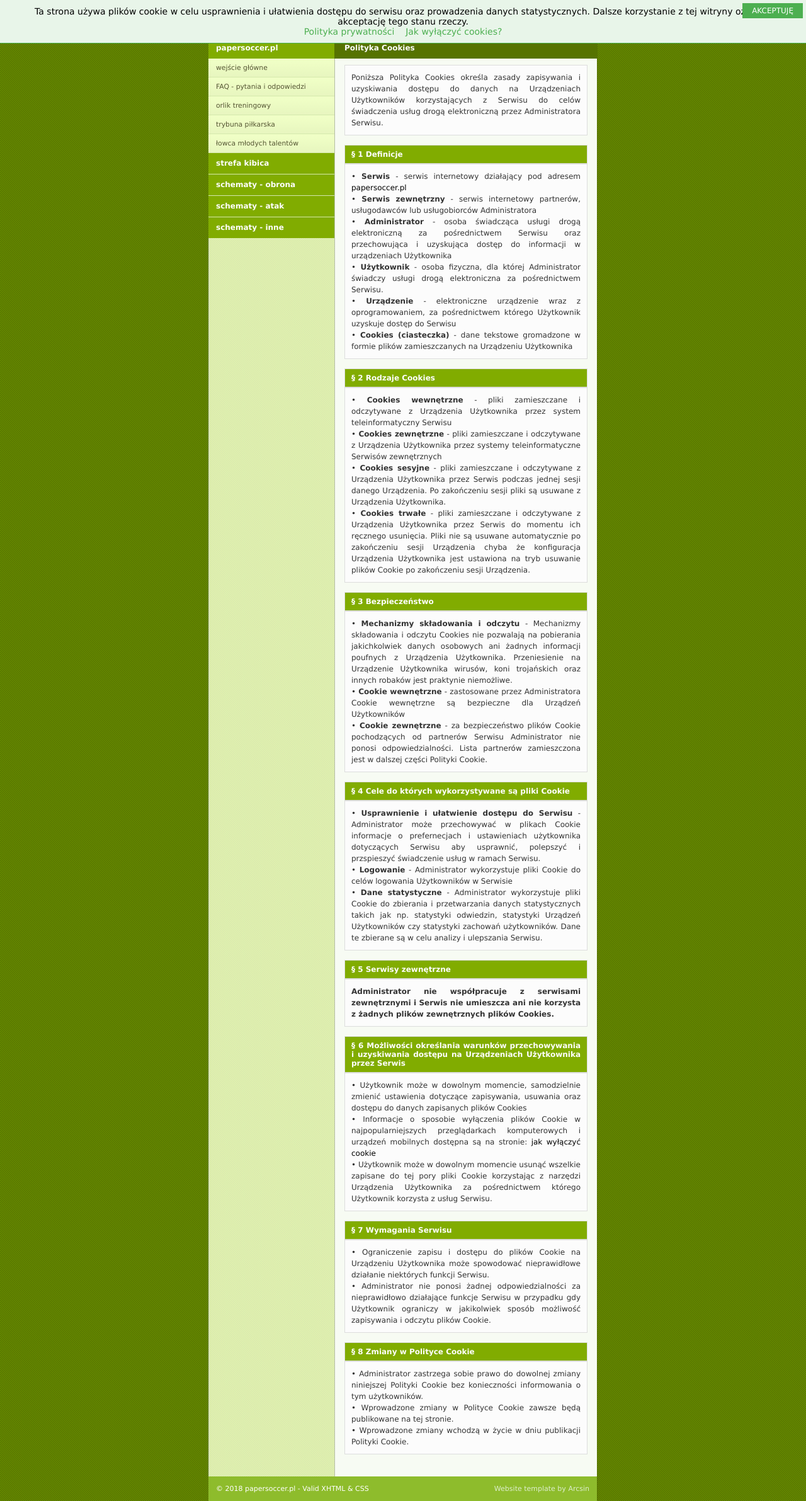
After one commit to slunzok/papersoccer, a Django app: page /cookies/ in a window 1280 px wide. The commit adds this page. Shown: the whole page at 63% size. Run offline with Django 3.2, Linux system fonts and the light colour scheme; data that the repository does not hold is empty.

Commit message:
Add policy privacy and FAQ, fix bug in edit scheme/replay directory templates

```diff
--- a/schemes/templates/schemes/base.html
+++ b/schemes/templates/schemes/base.html
@@ -16,6 +16,16 @@
 </head>
 <body>
 
+<div id="simplecookienotification_v01" style="display: block; z-index: 99999; min-height: 35px; width: 100%; position: fixed; background: rgb(232, 245, 233); border-bottom: 1px solid rgb(76, 175, 80); border-image: initial; text-align: center; right: 0px; top: 0px; color: rgb(119, 119, 119); left: 0px; border-top-color: rgb(76, 175, 80); border-right-color: rgb(76, 175, 80); border-left-color: rgb(76, 175, 80);">
+<div style="padding:10px; margin-left:15px; margin-right:15px; font-size:14px; font-weight:normal;">
+<span id="simplecookienotification_v01_powiadomienie" class="custom">Ta strona używa plików cookie w celu usprawnienia i ułatwienia dostępu do serwisu oraz prowadzenia danych statystycznych. Dalsze korzystanie z tej witryny oznacza akceptację tego stanu rzeczy.</span><span id="br_pc_title_html"><br></span>
+<a id="simplecookienotification_v01_polityka" href="http://papersoccer.pl/cookies/" style="color: rgb(76, 175, 80);">Polityka prywatności</a><span id="br_pc2_title_html"> &nbsp;&nbsp; </span>
+<a id="simplecookienotification_v01_info" href="http://jakwylaczyccookie.pl/jak-wylaczyc-pliki-cookies/" style="color: rgb(76, 175, 80);">Jak wyłączyć cookies?</a><div id="jwc_hr1" style="height: 10px; display: none;"></div>
+<a id="okbutton" href="javascript:simplecookienotification_v01_create_cookie('simplecookienotification_v01',1,7);" style="position: absolute; background: rgb(76, 175, 80); color: rgb(255, 255, 255); padding: 5px 15px; text-decoration: none; font-size: 12px; font-weight: normal; border: 0px solid rgb(232, 245, 233); border-radius: 0px; top: 5px; right: 5px;">AKCEPTUJĘ</a><div id="jwc_hr2" style="height: 10px; display: none;"></div>
+</div>
+</div>
+<script type="text/javascript">var galTable= new Array(); var galx = 0;</script><script type="text/javascript">function simplecookienotification_v01_create_cookie(name,value,days) { if (days) { var date = new Date(); date.setTime(date.getTime()+(days*24*60*60*1000)); var expires = "; expires="+date.toGMTString(); } else var expires = ""; document.cookie = name+"="+value+expires+"; path=/"; document.getElementById("simplecookienotification_v01").style.display = "none"; } function simplecookienotification_v01_read_cookie(name) { var nameEQ = name + "="; var ca = document.cookie.split(";"); for(var i=0;i < ca.length;i++) { var c = ca[i]; while (c.charAt(0)==" ") c = c.substring(1,c.length); if (c.indexOf(nameEQ) == 0) return c.substring(nameEQ.length,c.length); }return null;}var simplecookienotification_v01_jest = simplecookienotification_v01_read_cookie("simplecookienotification_v01");if(simplecookienotification_v01_jest==1){ document.getElementById("simplecookienotification_v01").style.display = "none"; }</script>
+
 <div class="container">
 
 	<div class="header"></div>
@@ -27,6 +37,7 @@
                 <h1>papersoccer.pl</h1>
                 <ul>
                     <li><a href="{% url 'schemes:index' %}">wejście główne</a></li>
+                    <li><a href="{% url 'schemes:faq' %}">FAQ - pytania i odpowiedzi</a></li>
                     <li><a href="{% url 'schemes:training_independent' %}">orlik treningowy</a></li>
                     <li><a href="{% url 'schemes:microblog' %}">trybuna piłkarska</a></li>
                     <li><a href="{% url 'schemes:search_kurnik_player' %}">łowca młodych talentów</a></li>
--- /dev/null
+++ b/schemes/templates/schemes/cookies.html
@@ -0,0 +1,73 @@
+{% extends "schemes/base.html" %}
+
+{% block title %}polityka prywatności{% endblock %}
+
+{% block content %}
+
+    <div class="item">
+        <div class="content">
+            <h1>Polityka Cookies</h1>
+
+            <div class="body">
+                    <p class="microbody">Poniższa Polityka Cookies określa zasady zapisywania i uzyskiwania dostępu do danych na Urządzeniach Użytkowników korzystających z Serwisu do celów świadczenia usług drogą elektroniczną przez Administratora Serwisu.</p>
+
+                    <p class="microhead">§ 1 Definicje</p>
+                    <p class="microbody">
+                        &bull; <strong>Serwis</strong> - serwis internetowy działający pod adresem <a href="http://papersoccer.pl">papersoccer.pl</a><br />
+                        &bull; <strong>Serwis zewnętrzny</strong> - serwis internetowy partnerów, usługodawców lub usługobiorców Administratora<br />
+                        &bull; <strong>Administrator</strong> - osoba świadcząca usługi drogą elektroniczną za pośrednictwem Serwisu oraz przechowująca i uzyskująca dostęp do informacji w urządzeniach Użytkownika<br />
+                        &bull; <strong>Użytkownik</strong> - osoba fizyczna, dla której Administrator świadczy usługi drogą elektroniczna za pośrednictwem Serwisu.<br />
+                        &bull; <strong>Urządzenie</strong> - elektroniczne urządzenie wraz z oprogramowaniem, za pośrednictwem którego Użytkownik uzyskuje dostęp do Serwisu<br />
+                        &bull; <strong>Cookies (ciasteczka)</strong> - dane tekstowe gromadzone w formie plików zamieszczanych na Urządzeniu Użytkownika
+                    </p>
+
+                    <p class="microhead">§ 2 Rodzaje Cookies</p>
+                    <p class="microbody">
+                        &bull; <strong>Cookies wewnętrzne</strong> - pliki zamieszczane i odczytywane z Urządzenia Użytkownika przez system teleinformatyczny Serwisu<br />
+                        &bull; <strong>Cookies zewnętrzne</strong> - pliki zamieszczane i odczytywane z Urządzenia Użytkownika przez systemy teleinformatyczne Serwisów zewnętrznych<br />
+                        &bull; <strong>Cookies sesyjne</strong> - pliki zamieszczane i odczytywane z Urządzenia Użytkownika przez Serwis  podczas jednej sesji danego Urządzenia. Po zakończeniu sesji pliki są usuwane z Urządzenia Użytkownika.<br />
+                        &bull; <strong>Cookies trwałe</strong> - pliki zamieszczane i odczytywane z Urządzenia Użytkownika przez Serwis do momentu ich ręcznego usunięcia. Pliki nie są usuwane automatycznie po zakończeniu sesji Urządzenia chyba że konfiguracja Urządzenia Użytkownika jest ustawiona na tryb usuwanie plików Cookie po zakończeniu sesji Urządzenia.
+                    </p>
+
+                    <p class="microhead">§ 3 Bezpieczeństwo</p>
+                    <p class="microbody">
+                        &bull; <strong>Mechanizmy składowania i odczytu</strong> - Mechanizmy składowania i odczytu Cookies nie pozwalają na pobierania jakichkolwiek danych osobowych ani żadnych informacji poufnych z Urządzenia Użytkownika. Przeniesienie na Urządzenie Użytkownika wirusów, koni trojańskich oraz innych robaków jest praktynie niemożliwe.<br />
+                        &bull; <strong>Cookie wewnętrzne</strong> - zastosowane przez Administratora Cookie wewnętrzne są bezpieczne dla Urządzeń Użytkowników<br />
+                        &bull; <strong>Cookie zewnętrzne</strong> - za bezpieczeństwo plików Cookie pochodzących od partnerów Serwisu Administrator nie ponosi odpowiedzialności. Lista partnerów zamieszczona jest w dalszej części Polityki Cookie.
+                    </p>
+
+                    <p class="microhead">§ 4 Cele do których wykorzystywane są pliki Cookie</p>
+                    <p class="microbody">
+                        &bull; <strong>Usprawnienie i ułatwienie dostępu do Serwisu</strong> - Administrator może przechowywać w plikach Cookie informacje o prefernecjach i ustawieniach użytkownika dotyczących Serwisu aby usprawnić, polepszyć i przspieszyć świadczenie usług w ramach Serwisu.<br />
+                        &bull; <strong>Logowanie</strong> - Administrator wykorzystuje pliki Cookie do celów logowania Użytkowników w Serwisie<br />
+                        &bull; <strong>Dane statystyczne</strong> - Administrator wykorzystuje pliki Cookie do zbierania i przetwarzania danych statystycznych takich jak np. statystyki odwiedzin, statystyki Urządzeń Użytkowników czy statystyki zachowań użytkowników. Dane te zbierane są w celu analizy i ulepszania Serwisu.
+                    </p>
+
+                    <p class="microhead">§ 5 Serwisy zewnętrzne</p>
+                    <p class="microbody"><strong>Administrator nie współpracuje z serwisami zewnętrznymi i Serwis nie umieszcza ani nie korzysta z żadnych plików zewnętrznych plików Cookies.</strong>
+                    </p>
+
+                    <p class="microhead">§ 6 Możliwości określania warunków przechowywania i uzyskiwania dostępu na Urządzeniach Użytkownika przez Serwis</p>
+                    <p class="microbody">
+                        &bull; Użytkownik może w dowolnym momencie, samodzielnie zmienić ustawienia dotyczące zapisywania, usuwania oraz dostępu do danych zapisanych plików Cookies<br />
+                        &bull; Informacje o sposobie wyłączenia plików Cookie w najpopularniejszych przeglądarkach komputerowych i urządzeń mobilnych dostępna są na stronie: <a href="http://jakwylaczyccookie.pl/jak-wylaczyc-pliki-cookies/">jak wyłączyć cookie</a><br />
+                        &bull; Użytkownik może w dowolnym momencie usunąć wszelkie zapisane do tej pory pliki Cookie korzystając z narzędzi Urządzenia Użytkownika za pośrednictwem którego Użytkownik korzysta z usług Serwisu.
+                    </p>
+
+                    <p class="microhead">§ 7 Wymagania Serwisu</p>
+                    <p class="microbody">
+                        &bull; Ograniczenie zapisu i dostępu do plików Cookie na Urządzeniu Użytkownika może spowodować nieprawidłowe działanie niektórych funkcji Serwisu.<br />
+                        &bull; Administrator nie ponosi żadnej odpowiedzialności za nieprawidłowo działające funkcje Serwisu w przypadku gdy Użytkownik ograniczy w jakikolwiek sposób możliwość zapisywania i odczytu plików Cookie.
+                    </p>
+
+                    <p class="microhead">§ 8 Zmiany w Polityce Cookie</p>
+                    <p class="microbody">
+                        &bull; Administrator zastrzega sobie prawo do dowolnej zmiany niniejszej Polityki Cookie bez konieczności informowania o tym użytkowników.<br />
+                        &bull; Wprowadzone zmiany w Polityce Cookie zawsze będą publikowane na tej stronie.<br />
+                        &bull; Wprowadzone zmiany wchodzą w życie w dniu publikacji Polityki Cookie.
+                    </p>
+            </div>
+        </div>
+    </div>
+
+{% endblock %}
--- a/schemes/templates/schemes/edit_replay_directory.html
+++ b/schemes/templates/schemes/edit_replay_directory.html
@@ -21,7 +21,7 @@
 
                     <p><label for="id_parent_dir">Katalog: </label>
 
-                    <select id="id_parent_dir" name="parent_dir" required>
+                    <select id="id_parent_dir" name="parent_dir">
 
                     <option value="">---------</option>
 
@@ -48,7 +48,7 @@
 
                     <p><label for="id_parent_dir">Katalog:</label>
 
-                    <select id="id_parent_dir" name="parent_dir" required>
+                    <select id="id_parent_dir" name="parent_dir">
 
                     <option value="">---------</option>
 
--- a/schemes/templates/schemes/edit_scheme_directory.html
+++ b/schemes/templates/schemes/edit_scheme_directory.html
@@ -21,7 +21,7 @@
 
                     <p><label for="id_parent_dir">Katalog: </label>
 
-                    <select id="id_parent_dir" name="parent_dir" required>
+                    <select id="id_parent_dir" name="parent_dir">
 
                     <option value="">---------</option>
 
@@ -48,7 +48,7 @@
 
                     <p><label for="id_parent_dir">Katalog:</label>
 
-                    <select id="id_parent_dir" name="parent_dir" required>
+                    <select id="id_parent_dir" name="parent_dir">
 
                     <option value="">---------</option>
 
--- a/schemes/urls.py
+++ b/schemes/urls.py
@@ -9,6 +9,8 @@ urlpatterns = [
     re_path(r'^$', views.index, name='index'),
     re_path(r'^online/$',  views.online_users, name='online_users'),
     re_path(r'^headhunter/$',  views.search_kurnik_player, name='search_kurnik_player'),
+    re_path(r'^cookies/$', views.cookies, name='cookies'),
+    re_path(r'^faq/$', views.faq, name='faq'),
     # Schemes
     re_path(r'^schematy/$',  views.user_scheme_directories, name='user_scheme_directories'),
     re_path(r'^schematy/(?P<username>([a-zA-Z0-9_\-]+))/$',  views.user_public_scheme_directories, name='user_public_scheme_directories'),
--- a/schemes/views.py
+++ b/schemes/views.py
@@ -46,6 +46,12 @@ def online_users(request):
 
 def search_kurnik_player(request):
     return render(request, 'schemes/search_kurnik_player.html', {'active': 1})
+
+def cookies(request):
+    return render(request, 'schemes/cookies.html', {'active': 1})
+
+def faq(request):
+    return render(request, 'schemes/faq.html', {'active': 1})
 
 # Schemes
 
```
Also changed, not shown: schemes/templates/schemes/faq.html (added, +59 -0 lines).
